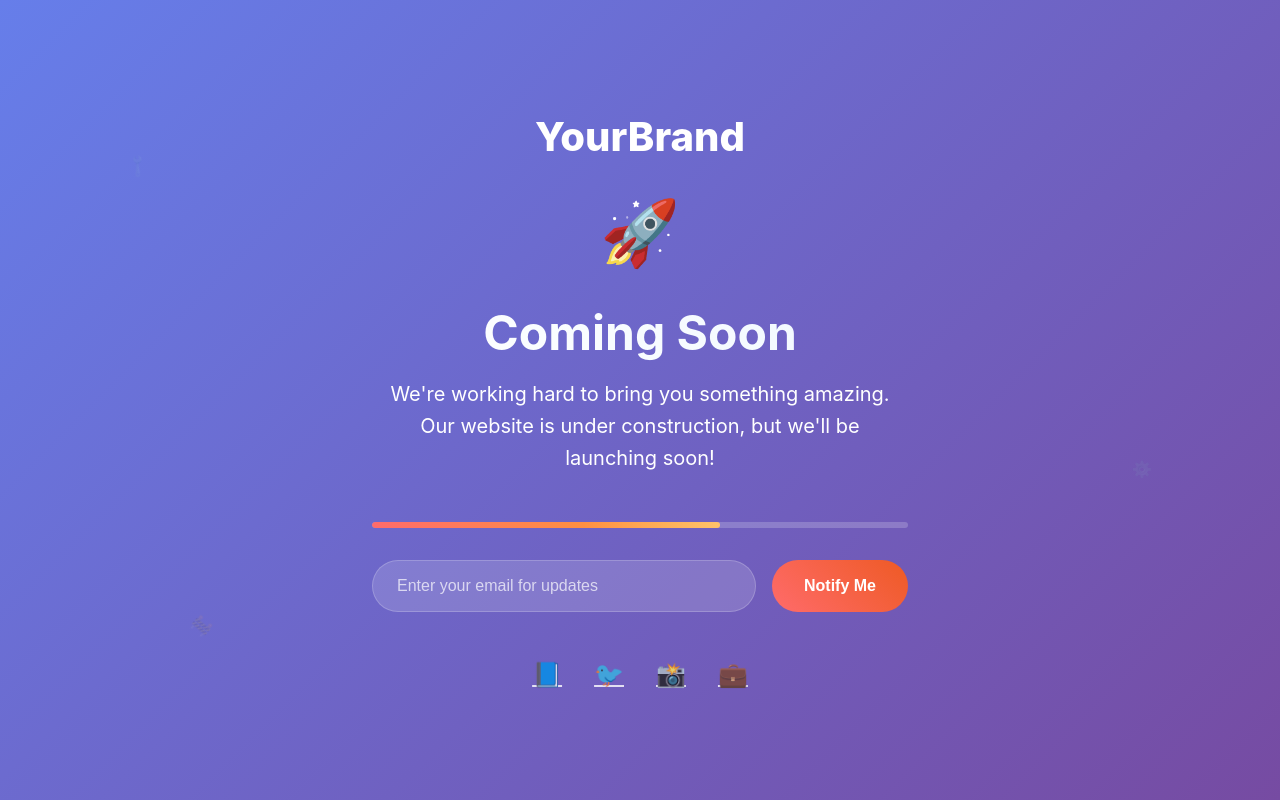
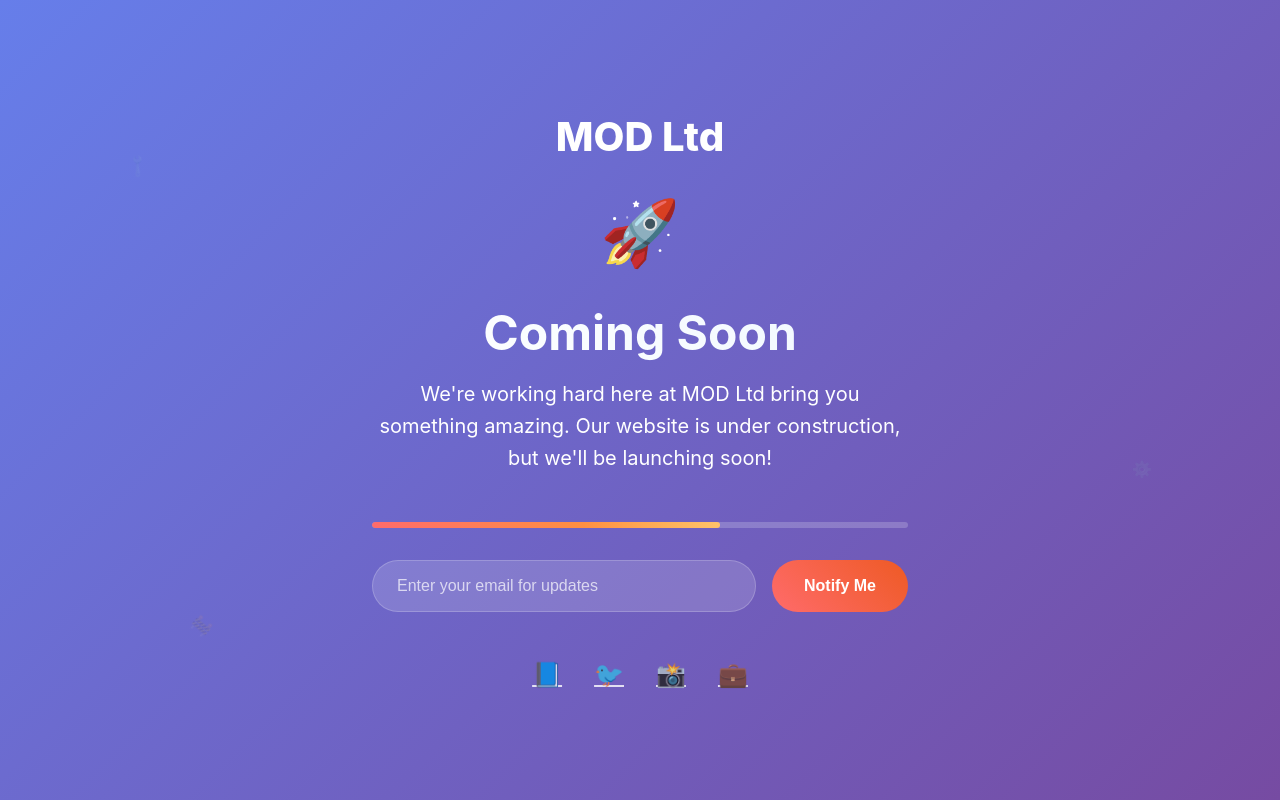
Before and after one commit to Garnermichael/modltd, a plain HTML site: page index.html in a window 1280 px wide. Drawn offline with Linux system fonts and the light colour scheme.

Commit message:
Third Commit

```diff
--- a/index.html
+++ b/index.html
@@ -298,14 +298,14 @@
     </div>
 
     <div class="container">
-        <div class="logo">YourBrand</div>
+        <div class="logo">MOD Ltd</div>
 
         <div class="construction-icon">🚀</div>
 
         <h1>Coming Soon</h1>
 
         <p class="subtitle">
-            We're working hard to bring you something amazing.
+            We're working hard here at MOD Ltd bring you something amazing.
             Our website is under construction, but we'll be launching soon!
         </p>
 
```
